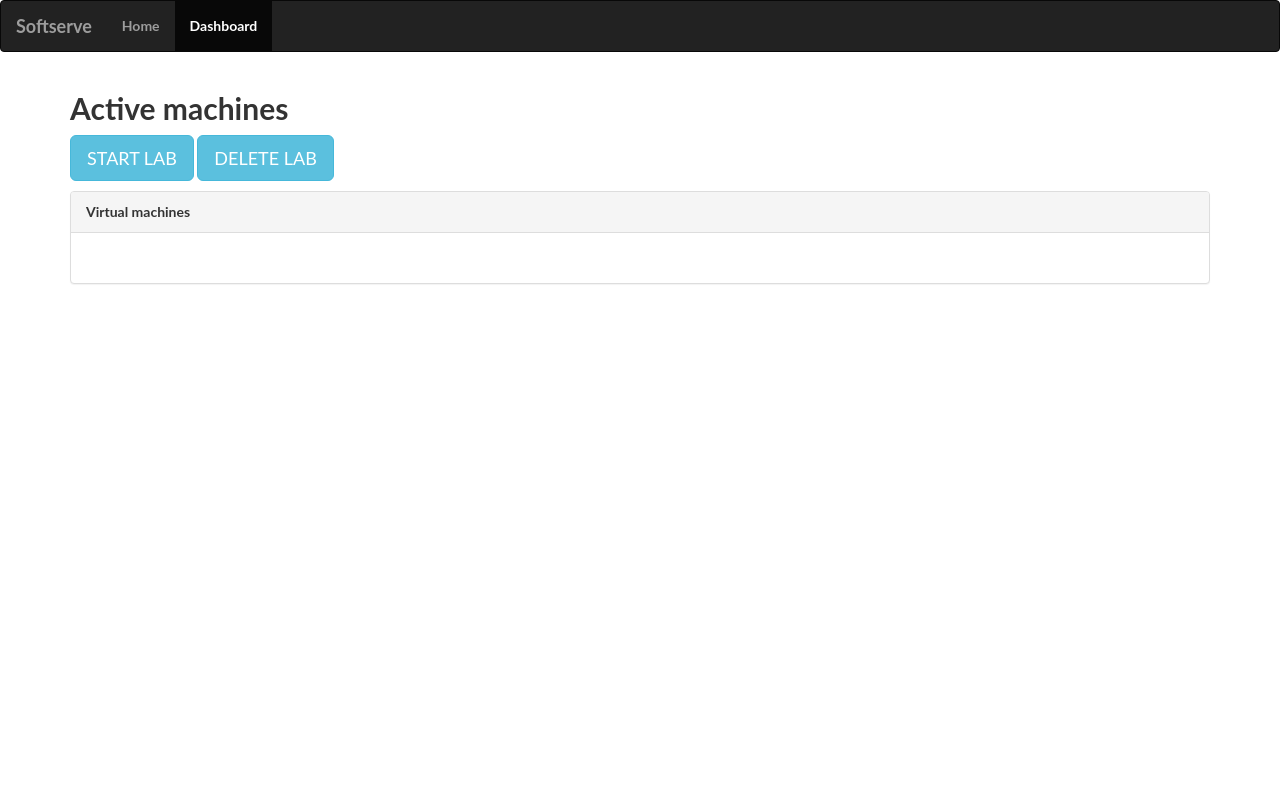
After one commit to gluster/softserve, a Flask app: page /dashboard in a window 1280 px wide. The commit adds this page. Run offline with Flask 2, Linux system fonts and the light colour scheme; some libraries are stand-ins or nearby versions.

Commit message:
Add dashboard.html in templates

```diff
--- a/softserve/__init__.py
+++ b/softserve/__init__.py
@@ -19,6 +19,5 @@ Bootstrap(app)
 nova = pyrax.cloudservers
 
 from views import about
-from model import User, Node_request, Vm
 
 db.create_all()
--- a/softserve/model.py
+++ b/softserve/model.py
@@ -20,6 +20,7 @@ class Node_request(db.Model):
     node_counts = db.Column(db.Integer, nullable=False)
     hours = db.Column(db.Integer, nullable=False)
     pubkey = db.Column(db.VARCHAR(1024), nullable=False)
+    purpose = db.Column(db.VARCHAR(1024), nullable=False)
     vms = db.relationship('Vm', backref='details', lazy='dynamic')
     def as_dict(self):
         return{
--- a/softserve/static/css/style.css
+++ b/softserve/static/css/style.css
@@ -56,3 +56,43 @@ a, .navbar-default .navbar-brand, .navbar-default .navbar-nav>li>a {
 .intro-message > h3 {
     text-shadow: 2px 2px 3px rgba(0,0,0,0.6);
 }
+
+.btn-logout {
+  width: 100%;
+  padding: 3px 20px !important;
+  text-align: left !important;
+}
+
+.panel-body {
+  padding: 15px;
+}
+
+.panel-body::after, .panel-body::before{
+  box-sizing: border-box;
+}
+
+.table {
+
+    width: 100%;
+    max-width: 100%;
+    margin-bottom: 20px;
+
+}
+table {
+
+    background-color: transparent;
+
+}
+table {
+
+    border-collapse: collapse;
+    border-spacing: 0;
+
+}
+*, ::after, ::before {
+
+    -webkit-box-sizing: border-box;
+    -moz-box-sizing: border-box;
+    box-sizing: border-box;
+
+}
--- /dev/null
+++ b/softserve/templates/dashboard.html
@@ -0,0 +1,55 @@
+{% extends 'base.html' %}
+
+{% import "bootstrap/utils.html" as utils %}
+
+{% block navbar %}
+<nav class="navbar navbar-inverse">
+  <div class="container-fluid">
+    <div class="navbar-header">
+      <a class="navbar-brand" href="#">Softserve</a>
+    </div>
+		<ul class="nav navbar-nav">
+      <li><a href="/home">Home</a></li>
+      <li class='active'><a href="/dashboard">Dashboard</a></li>
+    </ul>
+    <ul class="nav navbar-nav navbar-right">
+      <li class="nav-item dropdown">
+        {% if 'token' in session %}
+        <a class="nav-link dropdown-toggle" href="#" id="navbarDropdownMenuLink" data-toggle="dropdown" aria-haspopup="true" aria-expanded="false">
+          {{ g.user.name }}
+        </a>
+        <div class="dropdown-menu">
+          <a class="dropdown-item" href="/logout">Logout</a>
+        </div>
+        {% endif %}
+      </li>
+    </ul>
+  </div>
+</nav>
+{% endblock %}
+
+{% block content %}
+<div class="container">
+  <h2>Active machines</h2>
+    <p>
+    <a class="btn btn-info btn-lg" href="/home" role="button" style="margin-bottom: ($spacer * .5) !important;">START LAB</a>
+    <a class="btn btn-info btn-lg" href="#" role="button"style="matgin-bottom: ($spacer * .5) !important;">DELETE LAB</a>
+    </p>
+  <div class='panel panel-default'>
+    <div class="panel-heading">Virtual machines</div>
+    <div class="panel-body">
+      <table class="table table-striped table-condensed">
+        <tbody>
+          <tr>
+            {% with messages = get_flashed_messages() %}
+            {% if messages %}
+            {{utils.flashed_messages(messages)}}
+            {% endif %}
+            {% endwith %}
+          </tr>
+
+
+  </div>
+</div>
+
+{% endblock %}
--- a/softserve/views.py
+++ b/softserve/views.py
@@ -1,7 +1,7 @@
 from flask import render_template, url_for, request, session, g, redirect, jsonify
 
 from softserve import app, db, github
-from model import User, Node_request
+from model import User, Node_request, Vm
 from lib import create_node, organization_access_required
 
 
@@ -59,6 +59,10 @@ def logout():
 def home():
     return render_template('home.html')
 
+@app.route('/dashboard', methods=['GET', 'POST'])
+def dashboard():
+    return render_template('dashboard.html')
+
 
 @app.route('/create-node', methods=['GET', 'POST'])
 #@organization_access_required('gluster')
@@ -70,7 +74,8 @@ def get_node_data():
         name = request.form['node_name']
         hours_ = request.form['hours']
         pubkey_ = request.form['pubkey']
-        node_request = Node_request(user_id=g.user.id, node_name=name, node_counts=counts, hours=hours_, pubkey=pubkey_)
+        purpose_ = request.form['purpose']
+        node_request = Node_request(user_id=g.user.id, node_name=name, node_counts=counts, hours=hours_, pubkey=pubkey_, purpose=purpose_)
         db.session.add(node_request)
         db.session.commit()
 
@@ -78,3 +83,6 @@ def get_node_data():
 
         create_node(counts, name, node_request, pubkey_)
     return jsonify({"response": "success"})
+
+    #@app.route('/delete-node', methods=['GET'])
+    #def
```
Also changed, not shown: softserve/templates/home.html (+61 -36 lines).
